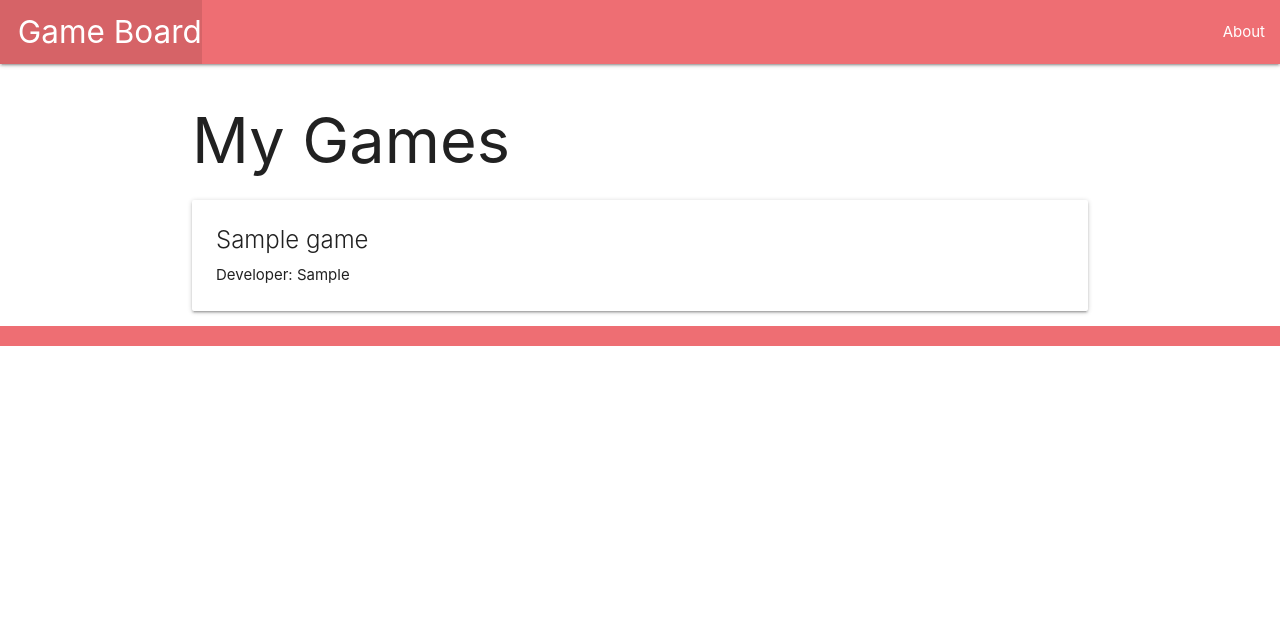
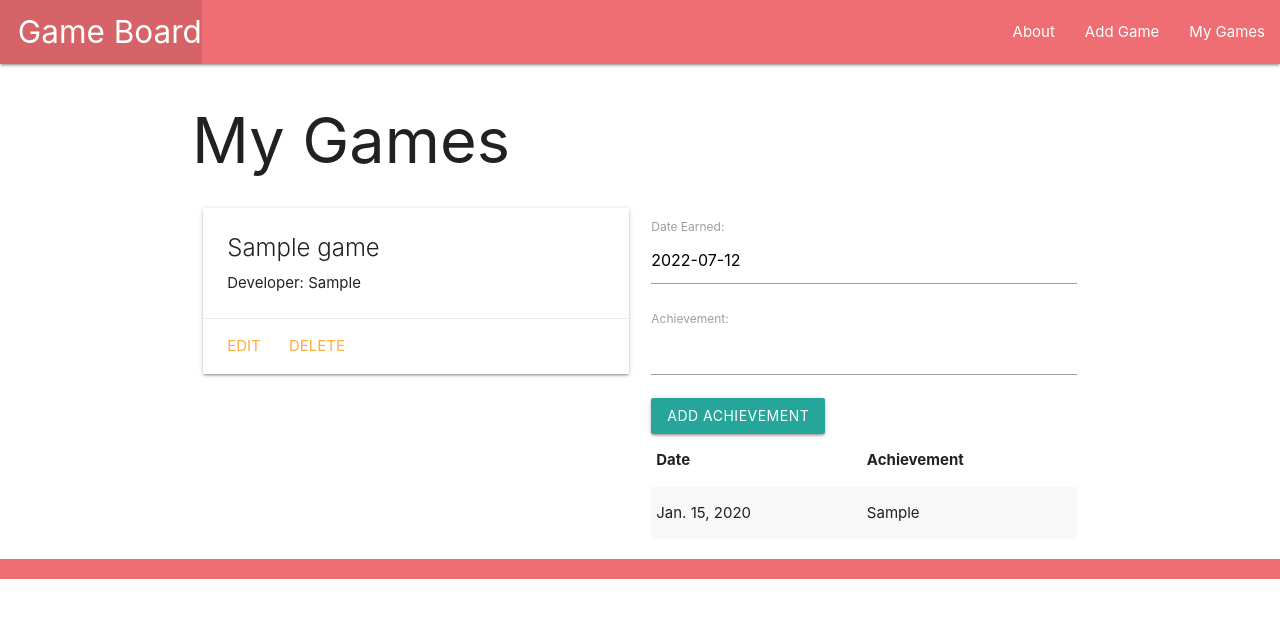
Before and after one commit to jakerwalton/GameBoard, a Django app: page /games/1/ in a window 1280 px wide. Shown: the top 618 px of the page. Run offline with Django 4.2, Linux system fonts and the light colour scheme; tables that the repository leaves empty hold one stand-in row (values such as "Sample post").

Commit message:
3rd commit: full CRUD on game page

```diff
--- a/main_app/admin.py
+++ b/main_app/admin.py
@@ -1,6 +1,7 @@
 from django.contrib import admin
 
-from .models import Game
+from .models import Game, Achievements
 
 # Register your models here.
 admin.site.register(Game)
+admin.site.register(Achievements)
--- a/main_app/forms.py
+++ b/main_app/forms.py
@@ -0,0 +1,7 @@
+from django.forms import ModelForm
+from .models import Achievements
+
+class AchievementForm(ModelForm):
+  class Meta:
+    model = Achievements
+    fields = ['date', 'achievement']
--- a/main_app/models.py
+++ b/main_app/models.py
@@ -1,4 +1,5 @@
 from django.db import models
+from django.urls import reverse
 
 class Game(models.Model):
     name = models.CharField(max_length=100)
@@ -6,3 +7,17 @@ class Game(models.Model):
 
     def __str__(self):
         return self.name
+
+    def get_absolute_url(self):
+        return reverse('detail', kwargs={'game_id': self.id})
+
+class Achievements(models.Model):
+    date = models.DateField('Date Earned')
+    achievement = models.CharField(max_length=100)
+
+    game = models.ForeignKey(Game, on_delete=models.CASCADE)
+
+    def __str__(self):
+        return f'"{self.achievement}" earned on {self.date}'
+    class Meta:
+        ordering = ['-date']
--- a/main_app/templates/base.html
+++ b/main_app/templates/base.html
@@ -12,7 +12,6 @@
     />
     <link rel="stylesheet" type="text/css" href="{% static 'css/style.css' %}" />
     <script src="https://cdnjs.cloudflare.com/ajax/libs/materialize/1.0.0/js/materialize.min.js"></script>
-  </head>
   <body>
     <header class="navbar-fixed">
       <nav>
@@ -24,6 +23,8 @@
           </ul>
           <ul class="right">
             <li><a href="{% url 'about' %}">About</a></li>
+            <li><a href="{% url 'games_create' %}">Add Game</a></li>
+            <li><a href="{% url 'index' %}">My Games</a></li>
           </ul>
         </div>
       </nav>
--- a/main_app/templates/games/detail.html
+++ b/main_app/templates/games/detail.html
@@ -1,11 +1,60 @@
 {% extends 'base.html' %} {% block content %}
 
+
 <h1>My Games</h1>
-
-<div class="card">
+<!-- <div class="card">
     <div class="card-content">
         <span class="card-title">{{ game.name }}</span>
         <p>Developer: {{ game.developer }}</p>
     </div>
-</div>
+    <div class="card-action">
+        <a href="{% url 'games_update' game.id %}">Edit</a>
+        <a href="{% url 'games_delete' game.id %}">Delete</a>
+    </div>
+</div> -->
+<div class="row">
+    <div class="col s6">
+      <div class="card">
+        <div class="card-content">
+          <span class="card-title">{{ game.name }}</span>
+          <p>Developer: {{ game.developer }}</p>
+        </div>
+        <div class="card-action">
+          <a href="{% url 'games_update' game.id %}">Edit</a>
+          <a href="{% url 'games_delete' game.id %}">Delete</a>
+        </div>
+      </div>
+    </div>
+    <div class="col s6">
+        <form action="{% url 'add_achievement' game.id %}" method="POST">
+            {% csrf_token %} {{ achievement_form.as_p }}
+            <input type="submit" class="btn" value="Add Achievement" />
+        </form>
+      <table class="striped">
+        <thead>
+          <tr>
+            <th>Date</th>
+            <th>Achievement</th>
+          </tr>
+        </thead>
+        <tbody>
+          {% for achievement in game.achievements_set.all %}
+          <tr>
+            <td>{{achievement.date}}</td>
+            <td>{{achievement.achievement}}</td>
+          </tr>
+          {% endfor %}
+        </tbody>
+      </table>
+    </div>
+  </div>
+<script>
+  var dateEl = document.getElementById('id_date');
+  M.Datepicker.init(dateEl, {
+    format: 'yyyy-mm-dd',
+    defaultDate: new Date(),
+    setDefaultDate: true,
+    autoClose: true
+  });
+</script>
 {% endblock %}
--- a/main_app/templates/games/index.html
+++ b/main_app/templates/games/index.html
@@ -7,7 +7,7 @@
   <a href="{% url 'detail' game.id %}">
     <div class="card-content">
         <span class="card-title">{{ game.name }}</span>
-        <p>Developer: {{ game.developer }}</p>
+        <!-- <p>Developer: {{ game.developer }}</p> -->
     </div>
   </a>
 </div>
--- a/main_app/urls.py
+++ b/main_app/urls.py
@@ -6,4 +6,8 @@ urlpatterns = [
     path('about/', views.about, name='about'),
     path('games/', views.games_index, name='index'),
     path('games/<int:game_id>/', views.games_detail, name='detail'),
+    path('games/create/', views.GameCreate.as_view(), name='games_create'),
+    path('games/<int:pk>/update/', views.GameUpdate.as_view(), name='games_update'),
+    path('games/<int:pk>/delete/', views.GameDelete.as_view(), name='games_delete'),
+    path('games/<int:game_id>/add_achievement/', views.add_achievement, name='add_achievement'),
 ]
--- a/main_app/views.py
+++ b/main_app/views.py
@@ -1,4 +1,9 @@
 from django.shortcuts import render, redirect
+from django.views.generic import ListView
+from django.views.generic.edit import CreateView, UpdateView, DeleteView
+
+from main_app.forms import AchievementForm
+
 from .models import Game
 
 def home(request):
@@ -13,9 +18,34 @@ def games_index(request):
 
 def games_detail(request, game_id):
     game = Game.objects.get(id=game_id)
-    return render(request, 'games/detail.html', { 'game': game})
+    achievement_form = AchievementForm()
+    return render(request, 'games/detail.html', {
+        'game': game,
+        'achievement_form': achievement_form,
+    })
+
+def add_achievement(request, game_id):
+        form = AchievementForm(request.POST)
+        if form.is_valid():
+            new_achievement = form.save(commit=False)
+            new_achievement.game_id = game_id
+            new_achievement.save()
+        return redirect('detail', game_id=game_id)
 
 class Games:
     def __init__(self, name, developer):
         self.name = name
         self.developer = developer
+
+class GameCreate(CreateView):
+    model = Game
+    fields = '__all__'
+    success_url = '/games/'
+
+class GameUpdate(UpdateView):
+    model = Game
+    fields = '__all__'
+
+class GameDelete(DeleteView):
+    model = Game
+    success_url = '/games/'
```
Also changed, not shown: main_app/templates/main_app/game_form.html (added, +14 -0 lines), main_app/migrations/0002_achievements.py (added), 1 other file.
